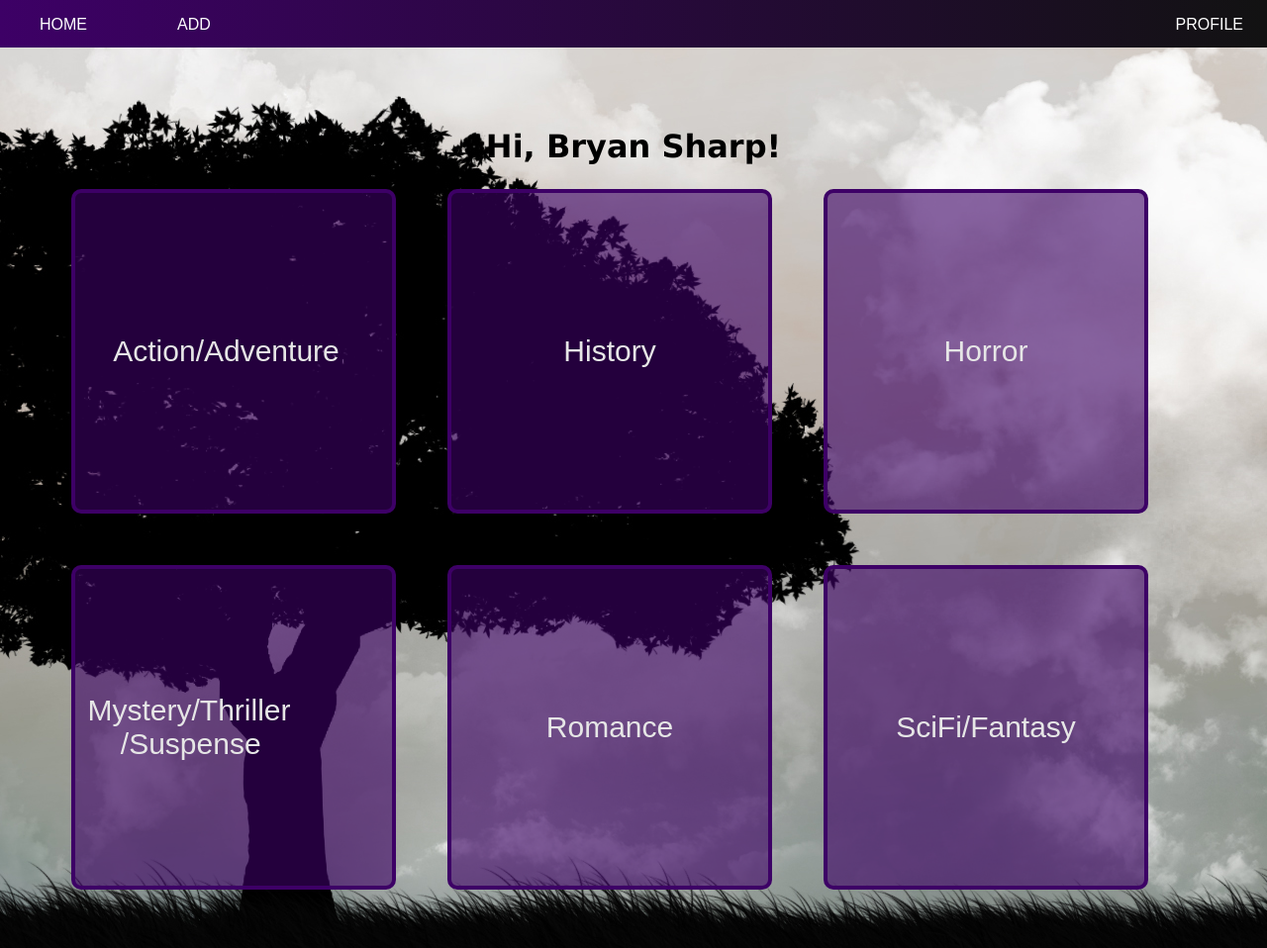
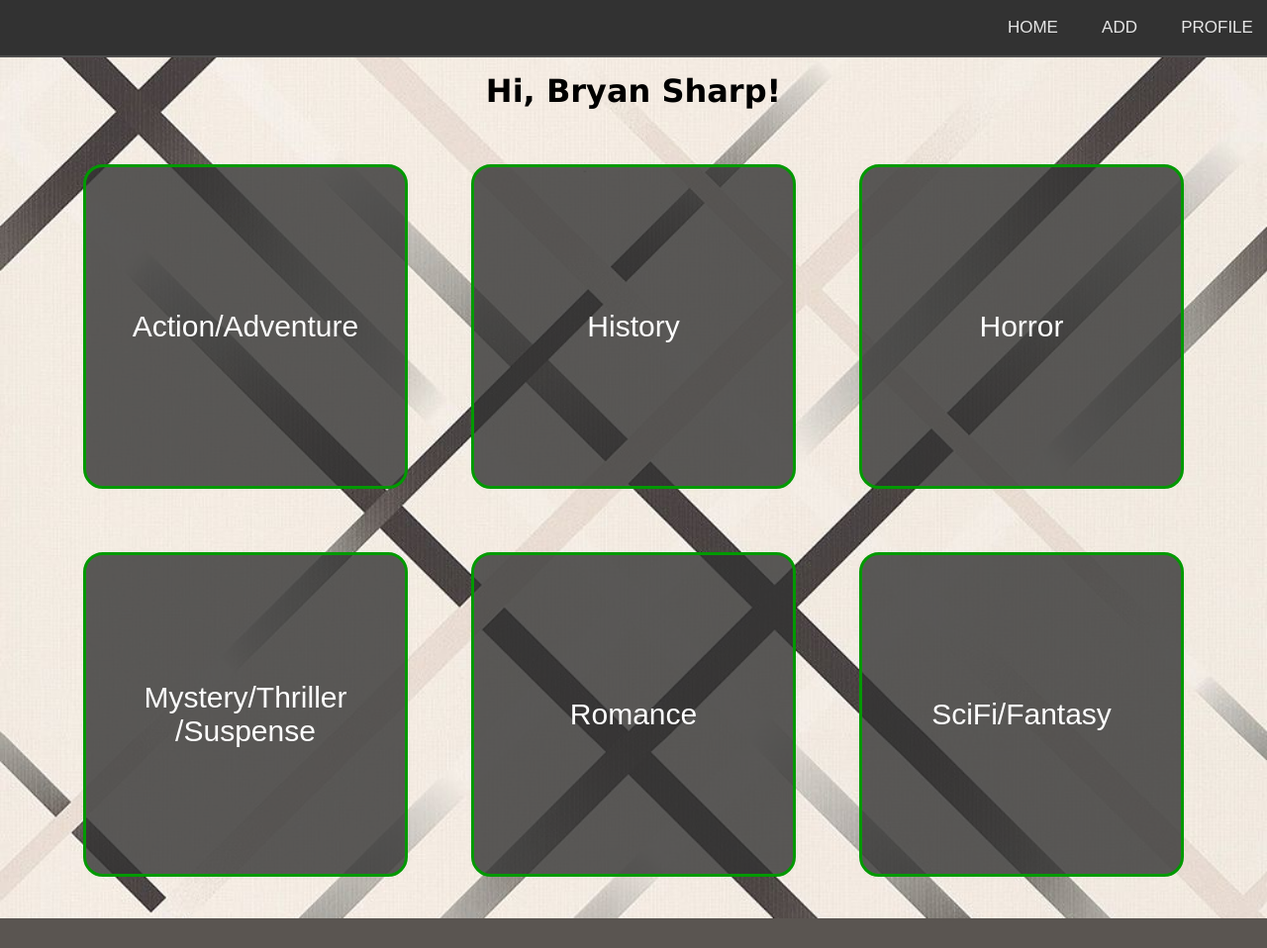
Before and after one commit to aasoliz/Tree, a Flask app: page / in a window 1280 px wide. Shown: the whole page at 99% size. After the commit the page ends 928 px from the top, so only its background shows below. Run offline with Flask 2, Linux system fonts and the light colour scheme; a user stored in the database is signed in; parts of the project's set-up code (start-up, migrations or seed data) failed here and were passed over.

Commit message:
changed nav bar and index

```diff
--- a/app/static/css/new/style.css
+++ b/app/static/css/new/style.css
@@ -1,62 +1,111 @@
-li {
-  display: inline-block;
+#nav_top {
+  position: fixed;
+  width: 100%;
+  z-index: 2;
 }
 
-#nav {
-  padding: 1.5em;
-  font-size: 15;
-  font-family: sans-serif;
-  text-transform: uppercase;
-  text-decoration: none;
-  color: white;
+.nav {
+  list-style: none;
+  background: #323232;
+  height: 3.5em;
+  padding: 0;
+  margin-top: -0.5em;
+  margin-left: -0.5em;
+  border-bottom: 2px solid #4E4E4E;
+
+  display: -webkit-box;
+  display: -moz-box;
+  display: -ms-flexbox;
+  display: -webkit-flex;
+  display: flex;
+
+  -webkit-flex-flow: row wrap;
+  justify-content: flex-end;
+  align-items: center;
 }
 
-#nav:hover {
-  color: #3D0066;
+.nav a {
+  margin: 0;
+  padding: 1.3em;
+  font-family: Arial, sans-serif;
+  font-size: 17px;
+  text-decoration: none;
+  text-transform: uppercase;
+  color: #E6E6E6;
 }
 
-#nav_bar {
-  width: 8em;
-  margin: -0.5em 2.5em 1em -2.5em;
-  text-align: center;
-  position: relative;
-}
-
-#nav_bar:hover {
-  height: 1.1em;
-  margin: -1em 2.5em -0.95em -2.5em;
-  padding-top: 1em;
-  padding-bottom: 0.95em;
-  background-color: white;
-}
-
-.profile {
-  text-align: center;
-  position: relative;
-  float: right;
-}
-
-.profile:hover {
-  height: 1.2em;
-  margin: -1em 0em -0.95em -2.5em;
-  padding-top: 1em;
-  padding-bottom: 0.95em;
-  background-color: white;
-}
-
-img {
-  width: 10em;
-  height: 10em;
-  margin-bottom: 1em;
+.nav a:hover {
+  background: white;
+  color: #009900;
 }
 
 body {
-  background-image: url(../../img/907598-tree-wallpaper.jpg);
+  background-image: url(../../img/Tapete_Swing_Line_93469-1G.jpg);
   background-repeat: no-repeat;
   background-attachment: fixed;
   background-color: white;
   color: black;
+
+  -webkit-background-size: cover;
+  -moz-background-size: cover;
+  -o-background-size: cover;
+  background-size: cover;
 }
+
+.boxes {
+  display: -webkit-box;
+  display: -moz-box;
+  display: -ms-flexbox;
+  display: -webkit-flex;
+  display: flex;
+
+  -webkit-flex-flow: row wrap;
+  justify-content: space-around;
+  align-items: center;
+}
+
+.boxes td {
+  width: 20em;
+  height: 20em;
+  margin: 2em;
+  background: rgba(50, 50, 50, 0.8);
+  border: 3px solid #009900;
+  border-radius: 20px;
+
+  display: -webkit-box;
+  display: -moz-box;
+  display: -ms-flexbox;
+  display: -webkit-flex;
+  display: flex;
+
+  justify-content: center;
+  align-items: center;
+}
+
+.boxes td:hover {
+  background: #009900;
+}
+
+.boxes a {
+  padding: 5em 0 5em 0;
+  width: 20em;
+  color: white;
+  font-size: 30px;
+  font-family: Arial, sans-serif;
+  text-align: center;
+  text-decoration: none;
+}
+
+
+
+
+
+
+
+
+
+
+
 
 h1 {
   text-align: center;
@@ -74,31 +123,10 @@
   color: white;
 }
 
-#nav_top {
-  position: fixed;
-  width: 100%;
-  margin-top: -3.5em;
-  z-index: 2;
-}
-
-.header {
-  width: 100%;
-  height: 3em;
-  /*background-color: #3D0066;*/
-  background-image: -webkit-gradient(linear, 0% 0%, 125% 0%, from(#3D0066), to(#121212));
-  background-image: -webkit-linear-gradient(left, #3D0066, #121212);
-  background-image:    -moz-linear-gradient(left, #3D0066, #121212);
-  background-image:     -ms-linear-gradient(left, #3D0066, #121212);
-  background-image:      -o-linear-gradient(left, #3D0066, #121212);
-
-  /* Drop Shadow with blur */
-  /*box-shadow: 7px 7px 8px #000000;
-  box-shadow: -webkit-box-shadow: 7px 7px 8px #000000;
-  box-shadow: -moz-box-shadow: 7px 7px 8px #000000;
-  filter: progid:DXImageTransform.Microsoft.dropShadow(color=#000000, offX=7, offY=7, positive=true);*/
-  position: absolute;
-  margin-left: -0.5em;
-  margin-top: -0.5em;
+img {
+  width: 10em;
+  height: 10em;
+  margin-bottom: 1em;
 }
 
 .divp {
@@ -112,7 +140,17 @@
   margin-top: 10em;
 }
 
-td div {
+/*.category {
+  color: #E6E6E6;
+  font-size: 30px;
+  font-family: Arial, sans-serif;
+  text-decoration: none;
+  margin-left: 0em;
+  margin-top: 0em;
+  padding: 0em;
+}*/
+
+/*td div {
   border: 4px solid #3D0066;
   margin-right: 3em;
   margin-bottom: 3em;
@@ -122,10 +160,10 @@
   height: 20em;
   display: flex;
   justify-content: center;
-  align-items: center;
+  align-items: center;*/
 
   /* Cross browser support (FlexBox) */
-  display: -webkit-box;
+/*  display: -webkit-box;
   display: -webkit-flex;
   display: -moz-box;
   display: -ms-flexbox;
@@ -138,7 +176,7 @@
 
 td div:hover {
   background: rgba(61, 0, 102, 1);
-}
+}*/
 
 #fav {
   font-size: 20px;
@@ -304,14 +342,14 @@
   height: 3em;
 }
 
-.boxes {
+/*.boxes {
   margin-top: 2em;
   position: relative;
   border-radius: 20px;
   background: rgba(61, 0, 102, 0.4);
   width: 30em;
   height: 20em;
-}
+}*/
 
 .align {
   display: flex;
@@ -360,15 +398,6 @@
   padding-left: 1em;
 }
 
-.category {
-  color: #E6E6E6;
-  font-size: 30px;
-  font-family: Arial, sans-serif;
-  text-decoration: none;
-  margin-left: 0em;
-  margin-top: 0em;
-  padding: 0em;
-}
 
 #small {
   font-size: 15px;
@@ -381,6 +410,15 @@
 
 #ahover:hover {
   background: rgba(255, 255, 255, 0.6);
+  color: rgba(61, 0, 102, 1);
+}
+
+#hov {
+  color: #E6E6E6;
+  text-decoration: none;
+}
+
+#hov:hover {
   color: rgba(61, 0, 102, 1);
 }
 
--- a/app/templates/base.html
+++ b/app/templates/base.html
@@ -11,23 +11,21 @@
     </head>
     <body>
         <nav id="nav_top">
-            <div class="header" >
-                <ul>
-                    <li id="nav_bar"><a id="nav" href="{{ url_for('index') }}">Home</a></li>
-                    <li id="nav_bar"><a id="nav" href="{{ url_for('base_add') }}">Add</a></li>
+            <ul class="nav">
+                <li><a href="{{ url_for('index') }}">Home</a></li>
+                <li><a href="{{ url_for('base_add') }}">Add</a></li>
                 {% if g.user.is_authenticated() %}
-                        <li class="profile"><a id="nav" href="{{ url_for('profile', nickname=g.user.nickname, page='About') }}">Profile
+                    <li><a href="{{ url_for('profile', nickname=g.user.nickname, page='About') }}">Profile
                         </a></li>
                         <!-- Take out for now <ul>
-                                <li id="nav_bar" id="logout"><a id="nav" href="{{ url_for('logout') }}">Logout</a></li>
+                            <li id="logout"><a href="{{ url_for('logout') }}">Logout</a></li>
                         </ul> -->
                 {% else %}
-                        <li class="profile"><a id="nav" href="{{ url_for('login') }}">Login</a></li>
+                    <li><a href="{{ url_for('login') }}">Login</a></li>
                 {% endif %}
             </ul>
-            </div>
         </nav>
-        <div style="margin-top: 4em; height: 1px;"></div>
+        <div style="height: 1px;"></div>
         {% with messages = get_flashed_messages() %}
             {% if messages %}
                 <ul>
--- a/app/templates/followers.html
+++ b/app/templates/followers.html
@@ -3,8 +3,10 @@
 <div id="box">
     <h2>Followers</h2>
     <ul>
-        <li class="middle"><div>Nickname: </br>About: </div><div class="second">{{ user.nickname }} </br>{{ user.about_me }}</div>
-        </li>
+        {% for follower in user.followed %}
+            <li class="middle"><div>Nickname: </br>About: </div><div class="second">{{ follower.nickname }} </br>{{ follower.about_me }}</div>
+            </li>
+        {% endfor %}
     </ul>
 </div>
 <div id="footer"></div>
--- a/app/templates/index.html
+++ b/app/templates/index.html
@@ -9,28 +9,28 @@
     {% else %}
         <h1>Hi, Guest!</h1>
     {% endif %}
-    <table class="align">
-        <tr>
-            <td><div>
-                <a style="padding: 5em 2em 5em 1.5em" class="category" href="{{ url_for('base', category='action') }}">Action/Adventure</a>
-            </div></td>
-            <td><div>
-                <a style="padding: 5em 3.5em 5em 3.5em" class="category" href="{{ url_for('base', category='history') }}">History</a>
-            </div></td>
-            <td><div>
-                <a style="padding: 5em 3.7em 5em 3.7em" class="category" href="{{ url_for('base', category='horror') }}">Horror</a>
-            </div></td>
+    <table>
+        <tr class="boxes">
+            <td>
+                <a href="{{ url_for('base', category='action') }}">Action/Adventure</a>
+            </td>
+            <td>
+                <a href="{{ url_for('base', category='history') }}">History</a>
+            </td>
+            <td>
+                <a href="{{ url_for('base', category='horror') }}">Horror</a>
+            </td>
         </tr>
-        <tr>
-            <td><div>
-                <a style="padding: 4em 5em 4em 2em" class="category" href="{{ url_for('base', category='mystery') }}">Mystery/Thriller</br>&nbsp;&nbsp;&nbsp;&nbsp;/Suspense</a>
-            </div></td>
-            <td><div>
-                <a style="padding: 5em 3em 5em 3em" class="category" href="{{ url_for('base', category='romance') }}">Romance</a>
-            </div></td>
-            <td><div>
-                <a style="padding: 5em 2em 5em 2em" class="category" href="{{ url_for('base', category='scifi') }}">SciFi/Fantasy</a>
-            </div></td>
+        <tr class="boxes">
+            <td>
+                <a href="{{ url_for('base', category='mystery') }}">Mystery/Thriller</br>/Suspense</a>
+            </td>
+            <td>
+                <a href="{{ url_for('base', category='romance') }}">Romance</a>
+            </td>
+            <td>
+                <a href="{{ url_for('base', category='scifi') }}">SciFi/Fantasy</a>
+            </td>
         </tr>
     </table>
 {% endblock %}
--- a/app/templates/story.html
+++ b/app/templates/story.html
@@ -11,7 +11,7 @@
         <a id="ahover" href="{{ url_for('story', base_id=base.id) }}">
             <li id="ahover" class="middle2">
                 <h3>{{ base.title }}</h3>
-                <p>{{ base.description }}...</p>
+                <p>{{ base.description }}</p>
                 <a class="comment" href="{{ url_for('base_extend', base_id=base.id) }}">Extend</a>
                 <a class="comment" href="{{ url_for('comment', base_id=base.id) }}">Comment</a>
             </li>
--- a/app/views.py
+++ b/app/views.py
@@ -192,7 +192,7 @@
     body_len = len(form.base.data)
 
     if body_len > 140:
-      base = Base_Post(title=form.title.data, body=form.base.data, description=form.base.data[0:140], timestamp=datetime.utcnow(), category=form.category.data, discriminator='base_post')
+      base = Base_Post(title=form.title.data, body=form.base.data, description=form.base.data[0:140] + '...', timestamp=datetime.utcnow(), category=form.category.data, discriminator='base_post')
     else:
       base = Base_Post(title=form.title.data, body=form.base.data, description=form.base.data, timestamp=datetime.utcnow(), category=form.category.data, discriminator='base_post')
 
@@ -225,7 +225,7 @@
     body_len = len(form.post.data)
 
     if body_len > 140:
-      extended = User_Post(body=form.post.data, description=form.post.data[0:140], timestamp=datetime.utcnow(), category=category, comment=0, extend=base_id, discriminator='user_post', author=g.user)
+      extended = User_Post(body=form.post.data, description=form.post.data[0:140] + '...', timestamp=datetime.utcnow(), category=category, comment=0, extend=base_id, discriminator='user_post', author=g.user)
     else:
       extended = User_Post(body=form.post.data, description=form.post.data, timestamp=datetime.utcnow(), category=category, comment=0, extend=base_id, discriminator='user_post', author=g.user)
 
```
Also changed, not shown: app/static/css/new/again/style.css (added, +10 -0 lines), app/templates/specific.html (+6 -4 lines), app.db, app/static/img/Tapete_Swing_Line_93469-1G.jpg (added), 1 other file. Lines whose indentation alone changed are shown as unchanged.
